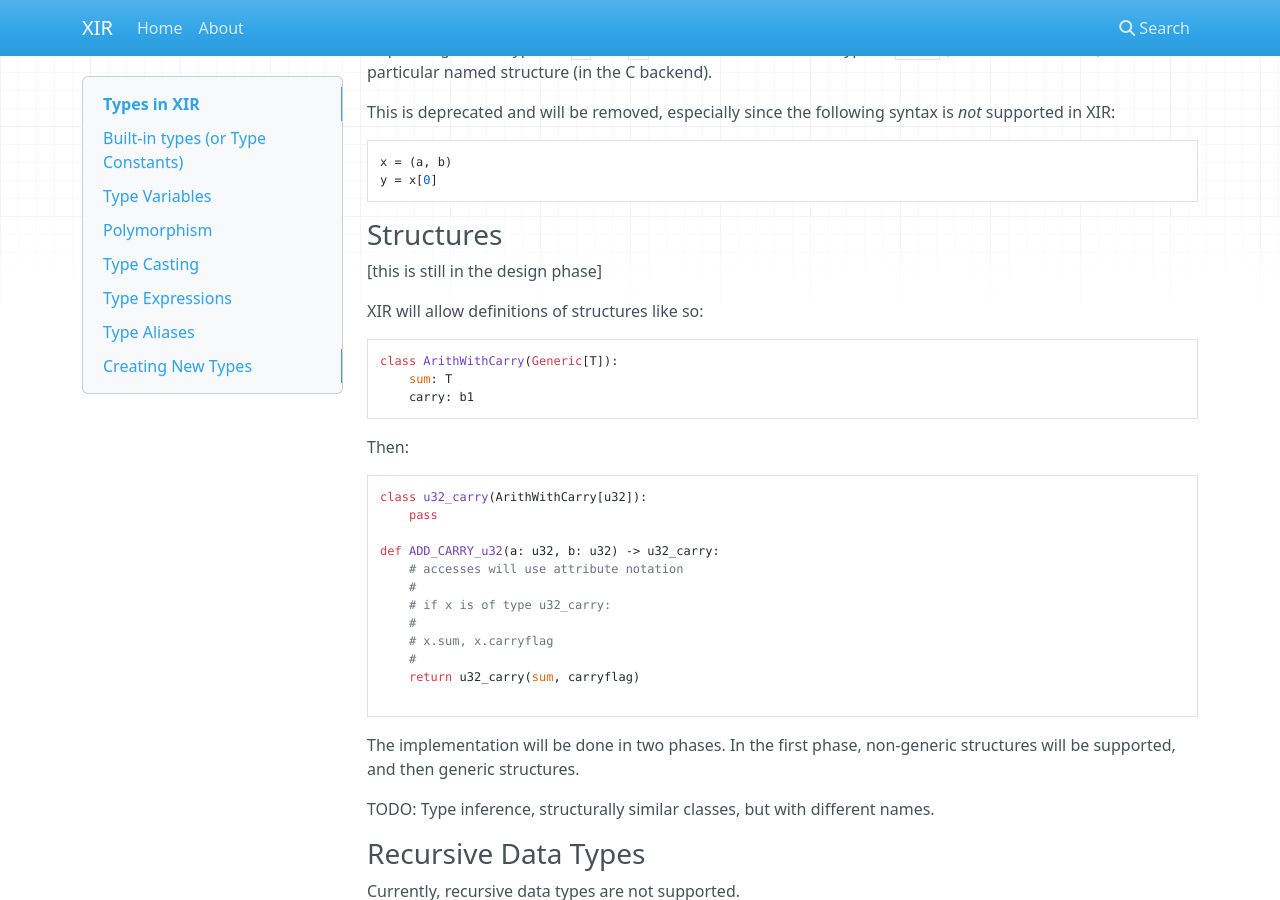
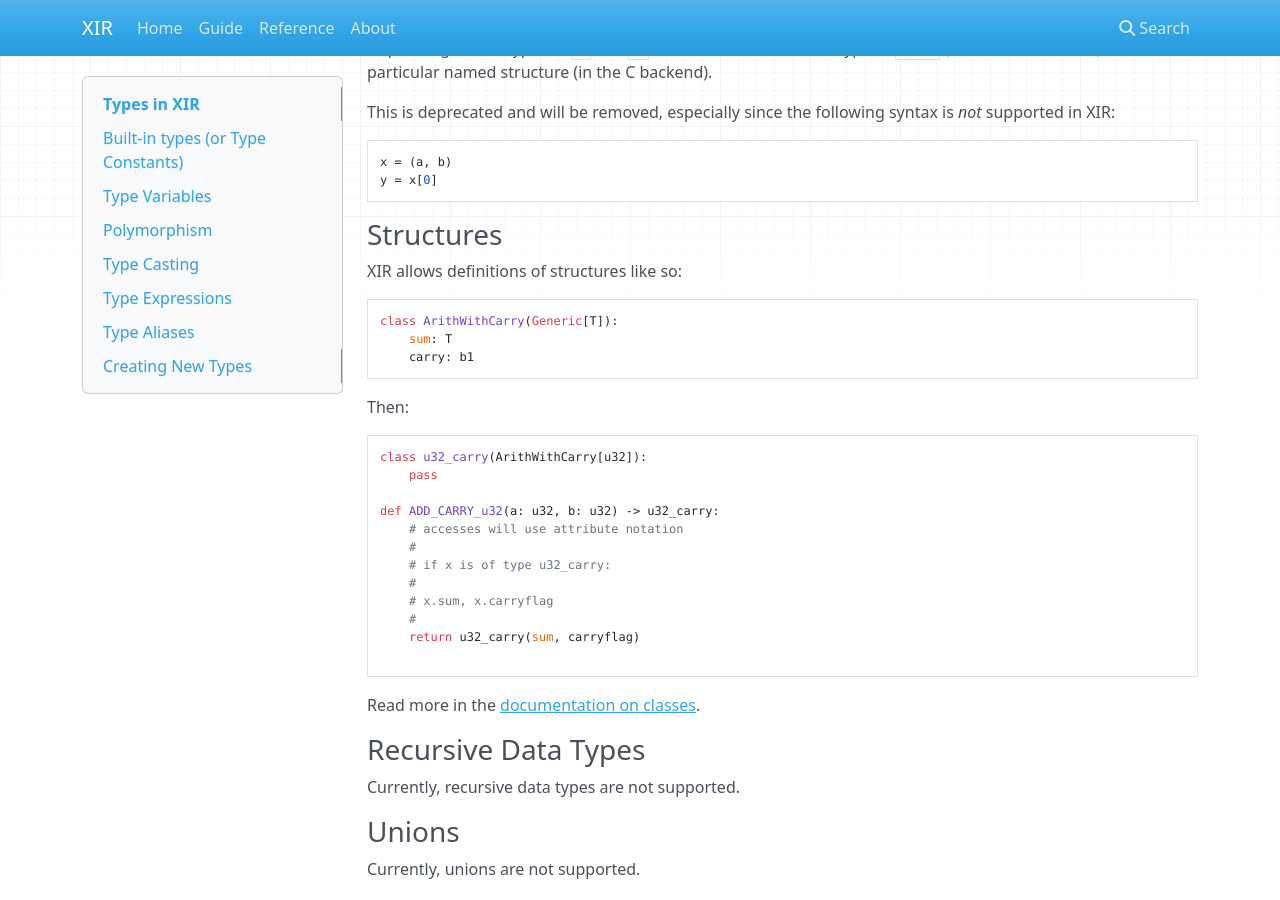
Before and after one commit to pyxis-roc/xlatir, an MkDocs documentation site: the page built from docs/xir/docs/guide/types.md, in a window 1280 px wide and 900 px high, scrolled down 2637 px. Built offline with MkDocs 1.6.1, drawn with Linux system fonts in a browser that asks for light colours; nearby versions of some CDN libraries.

Commit message:
reorganize documentation

````diff
--- a/docs/xir/docs/types.md
+++ b/docs/xir/docs/guide/types.md
@@ -154,9 +154,7 @@ y = x[0]
 
 ### Structures
 
-[this is still in the design phase]
-
-XIR will allow definitions of structures like so:
+XIR allows definitions of structures like so:
 
 ```python
 class ArithWithCarry(Generic[T]):
@@ -181,10 +179,7 @@ def ADD_CARRY_u32(a: u32, b: u32) -> u32_carry:
 
 ```
 
-The implementation will be done in two phases. In the first phase,
-non-generic structures will be supported, and then generic structures.
-
-TODO: Type inference, structurally similar classes, but with different names.
+Read more in the [documentation on classes](../classes).
 
 ### Recursive Data Types
 
--- a/docs/xir/mkdocs.yml
+++ b/docs/xir/mkdocs.yml
@@ -1,5 +1,7 @@
 site_name: XIR
 nav:
   - Home: index.md
+  - Guide: guide
+  - Reference: ref
   - About: about.md
 #theme: readthedocs
````
Also changed, not shown: docs/xir/docs/guide/index.md (added, +12 -0 lines), docs/xir/docs/index.md (+4 -3 lines), docs/xir/docs/ref/index.md (added, +5 -0 lines), docs/xir/docs/guide/classes.md (renamed from docs/xir/docs/classes.md), docs/xir/docs/guide/intro.md (renamed from docs/xir/docs/intro/index.md), docs/xir/docs/guide/macros.md (renamed from docs/xir/docs/macros.md).
